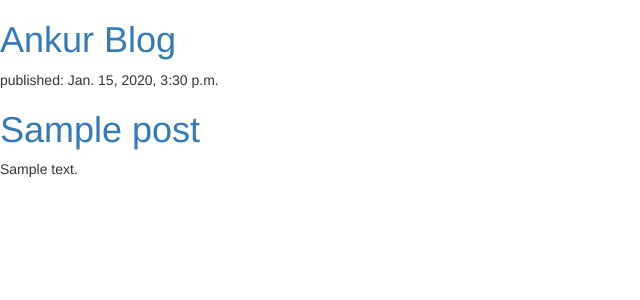
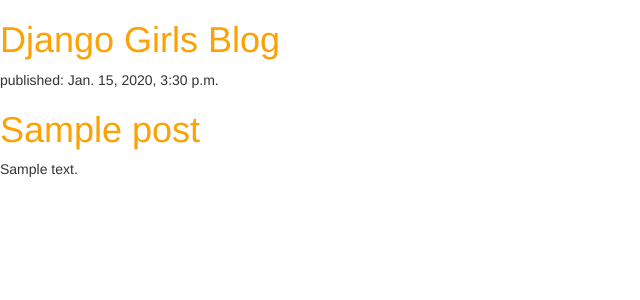
Before and after one commit to AnkurBegining/my-first-blog, a Django app: template blog/templates/blog/post_list.html in a window 1280 px wide. Shown: the top 300 px of the page, without its empty margins (0-640 px from the left). Run offline with Django 3.2, Linux system fonts and the light colour scheme; the template is opened without the code that fills it: values that come from a table or form of the project are taken from there, others are empty; tables that the repository leaves empty hold one stand-in row (values such as "Sample post"); some libraries are stand-ins or nearby versions.

Commit message:
fix: change in html file

```diff
--- /dev/null
+++ b/blog/static/css/blog.css
@@ -0,0 +1,3 @@
+h1 a {
+    color: #FCA205;
+}
--- a/blog/templates/blog/post_list.html
+++ b/blog/templates/blog/post_list.html
@@ -1,9 +1,14 @@
+{% load staticfiles %}
+<html>
+    <head>
+        <title>Ankur Blog</title>
         <link rel="stylesheet" href="//maxcdn.bootstrapcdn.com/bootstrap/3.2.0/css/bootstrap.min.css">
         <link rel="stylesheet" href="//maxcdn.bootstrapcdn.com/bootstrap/3.2.0/css/bootstrap-theme.min.css">
-
-
+        <link rel="stylesheet" href="{% static 'css/blog.css' %}">
+    </head>
+    <body>
         <div>
-    <h1><a href="/">Ankur Blog</a></h1>
+            <h1><a href="/">Django Girls Blog</a></h1>
         </div>
 
         {% for post in posts %}
@@ -13,3 +18,5 @@
                 <p>{{ post.text|linebreaksbr }}</p>
             </div>
         {% endfor %}
+    </body>
+</html>
```
Lines whose indentation alone changed are shown as unchanged.
